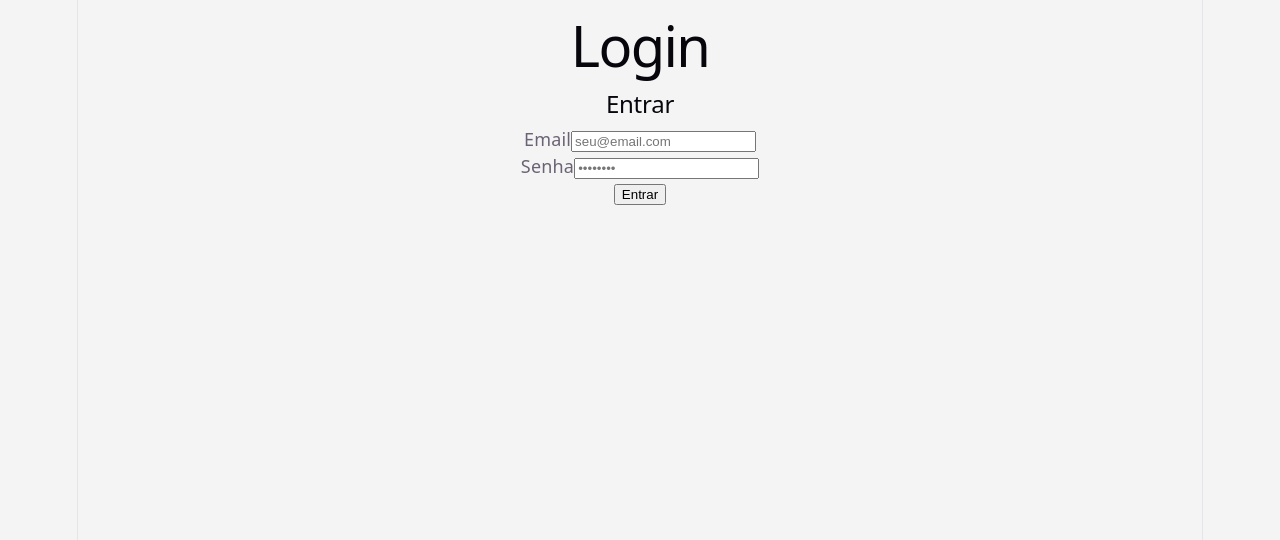
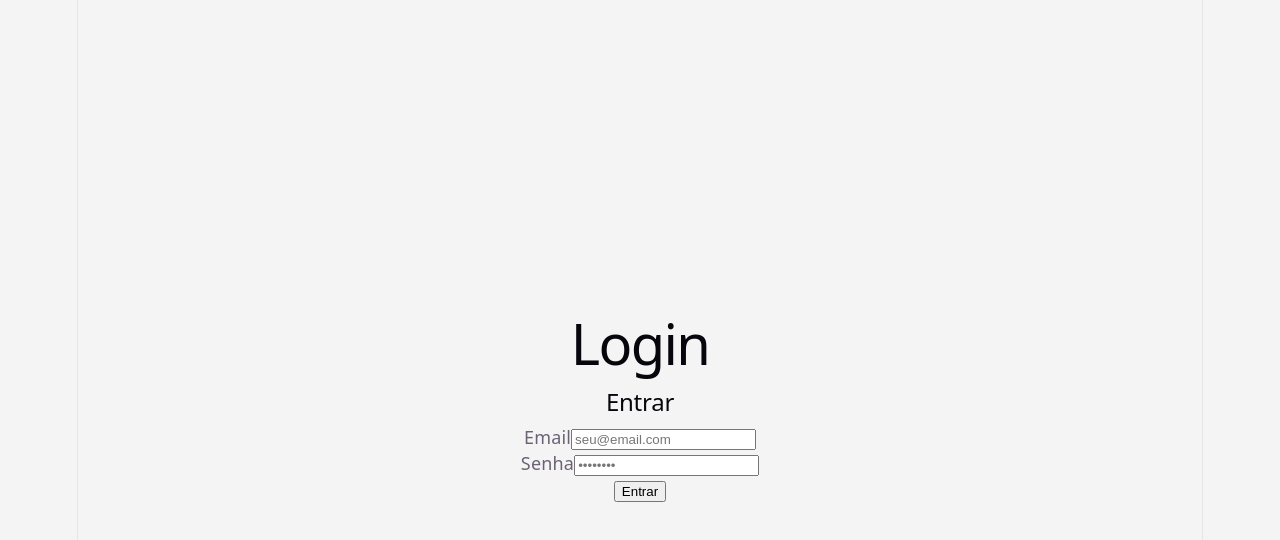
Before and after one commit to sprbbd2026/projeto_sprbbd, a React (Vite) app in the folder ts1/ts1-front/: page /login in a window 1280 px wide. Shown: the top 540 px of the page. Built offline with nearby package versions, Linux system fonts and the light colour scheme.

Commit message:
fix: padronizando páginas

```diff
--- a/ts1/ts1-front/src/pages/LoginPage.tsx
+++ b/ts1/ts1-front/src/pages/LoginPage.tsx
@@ -2,8 +2,8 @@ import LoginForm from "../features/Auth/LoginForm";
 
 export default function LoginPage() {
     return (
-        <main>
-            <div className="items-right">
+        <main style={{ display: "grid", placeItems: "center", height: "100vh" }}>
+            <div>
                 <h1>Login</h1>
                 <LoginForm />
             </div>
```
